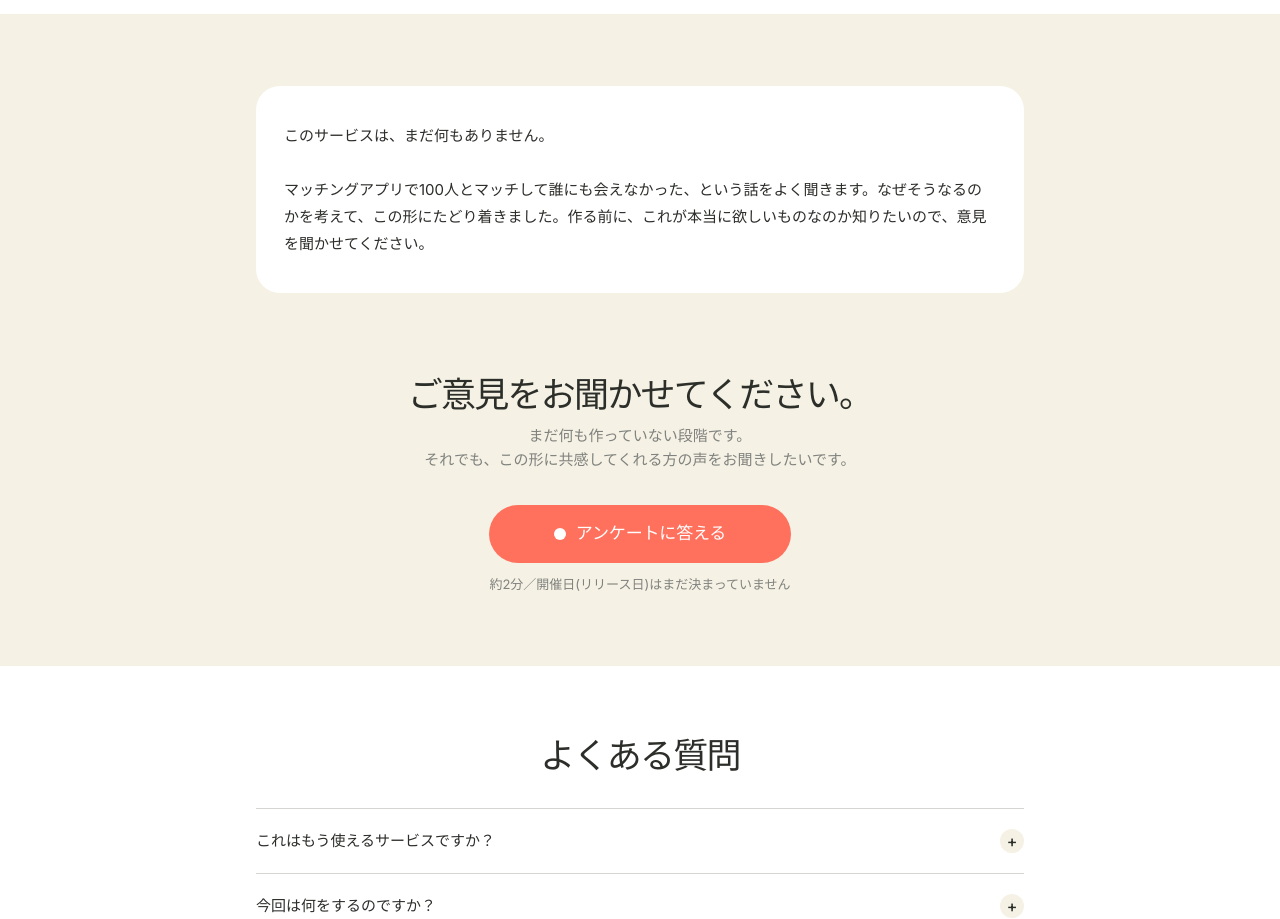
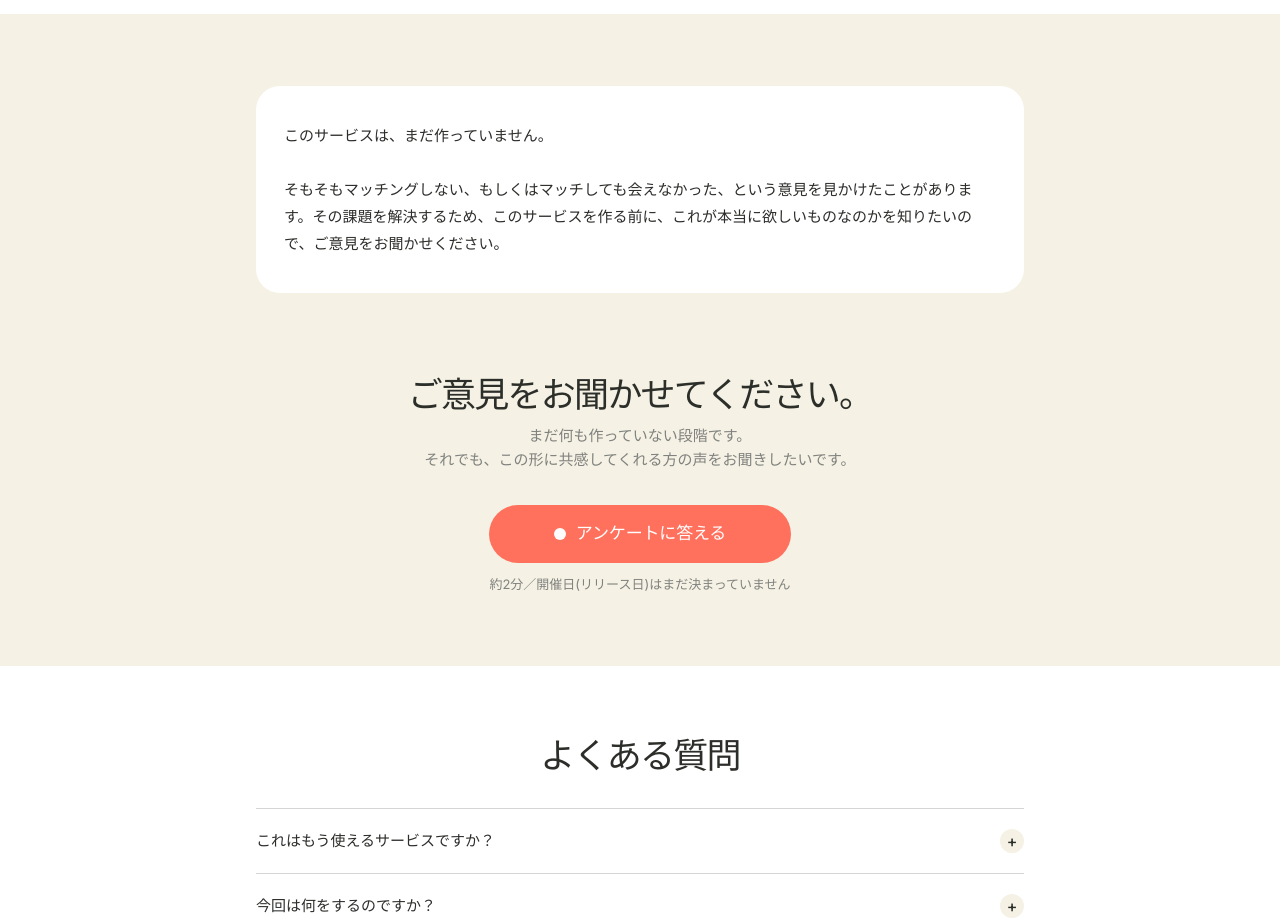
Before and after one commit to sfgooi/LP-FriMe, a Next.js app: page / in a window 1280 px wide. Shown: the part 3840-4759 px from the top of the page. Built offline with nearby package versions, Linux system fonts and the light colour scheme.

Commit message:
文言修正

```diff
--- a/components/Maker.tsx
+++ b/components/Maker.tsx
@@ -20,10 +20,10 @@ export default function Maker() {
                 color: "var(--ink)",
               }}
             >
-              このサービスは、まだ何もありません。
+              このサービスは、まだ作っていません。
               <br />
               <br />
-              マッチングアプリで100人とマッチして誰にも会えなかった、という話をよく聞きます。なぜそうなるのかを考えて、この形にたどり着きました。作る前に、これが本当に欲しいものなのか知りたいので、意見を聞かせてください。
+              そもそもマッチングしない、もしくはマッチしても会えなかった、という意見を見かけたことがあります。その課題を解決するため、このサービスを作る前に、これが本当に欲しいものなのかを知りたいので、ご意見をお聞かせください。
             </p>
           </div>
         </FadeIn>
```
